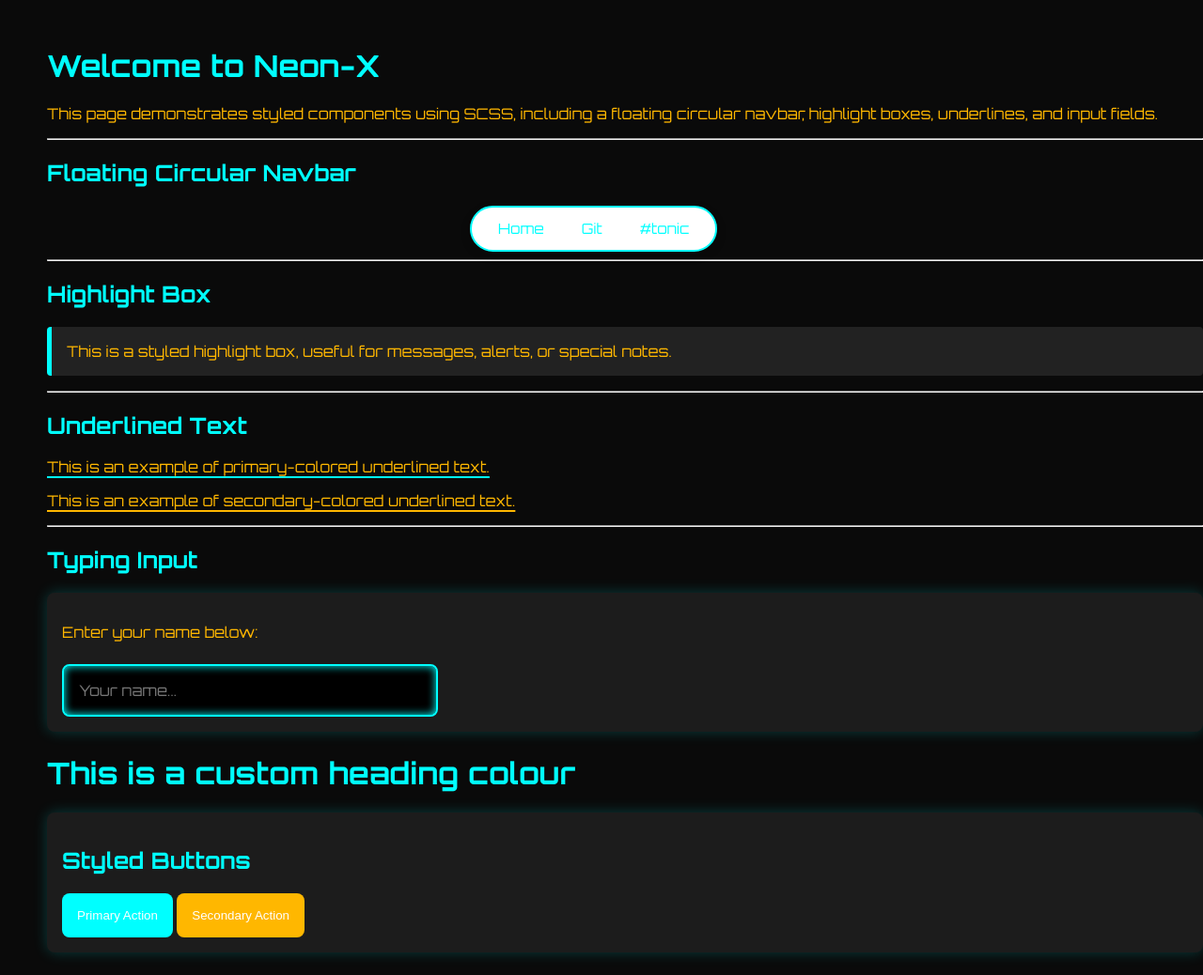
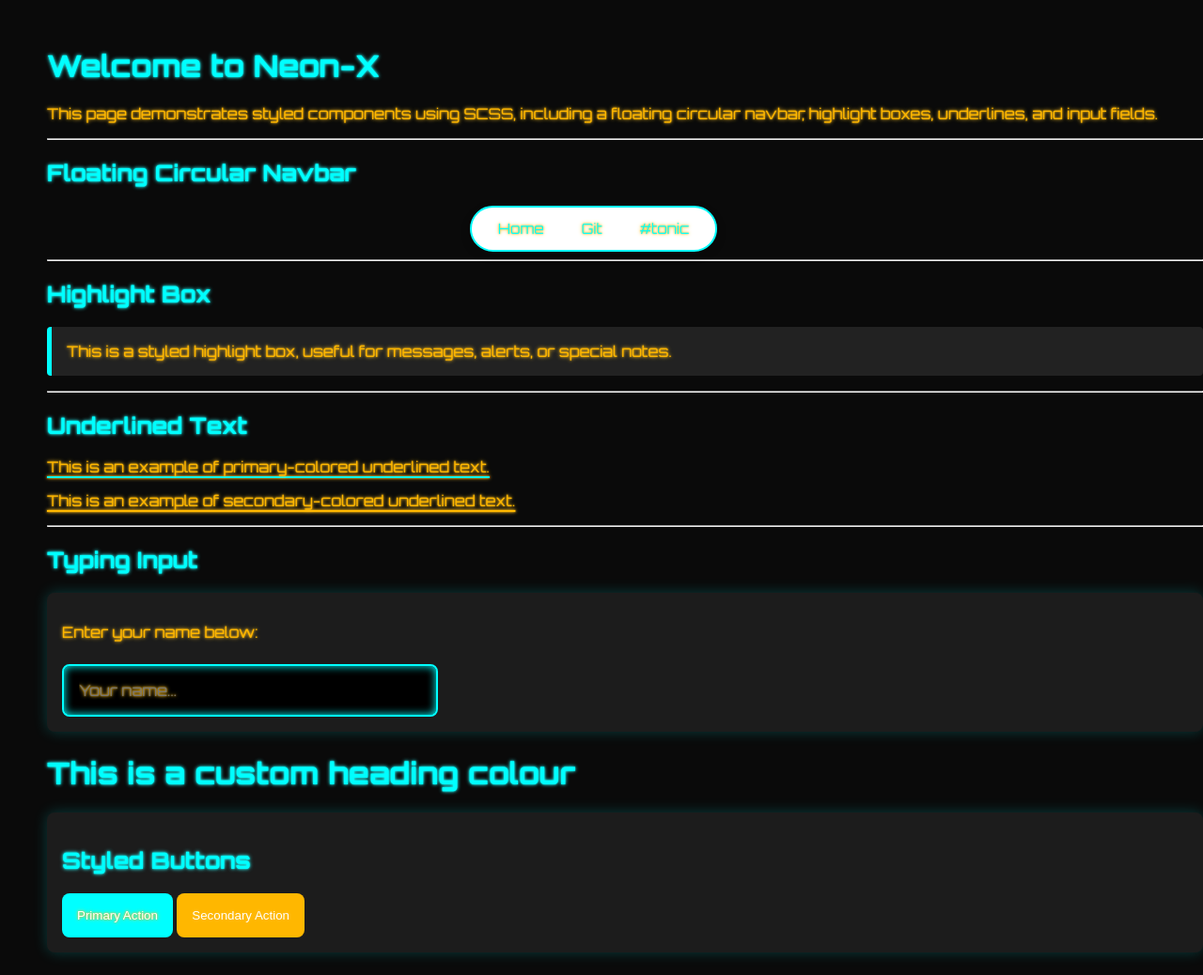
Before and after one commit to v659/jekyll_theme-new-v659, a Jekyll site: the page built from index.md, in a window 1280 px wide. Shown: the whole page at 94% size. Built offline with Jekyll 4.4.1, drawn with Linux system fonts in a browser that asks for light colours.

Commit message:
ad plasent glow(i frgt spllngs)

```diff
--- a/_sass/base.scss
+++ b/_sass/base.scss
@@ -12,6 +12,9 @@ $padding: 1rem;
 // Neon Text Mixin
 @mixin neon-text($color) {
   color: $color;
+  text-shadow:
+    0 0 2px $color,
+    0 0 4px lighten($color, 10%);
 }
 
 // Base
```
